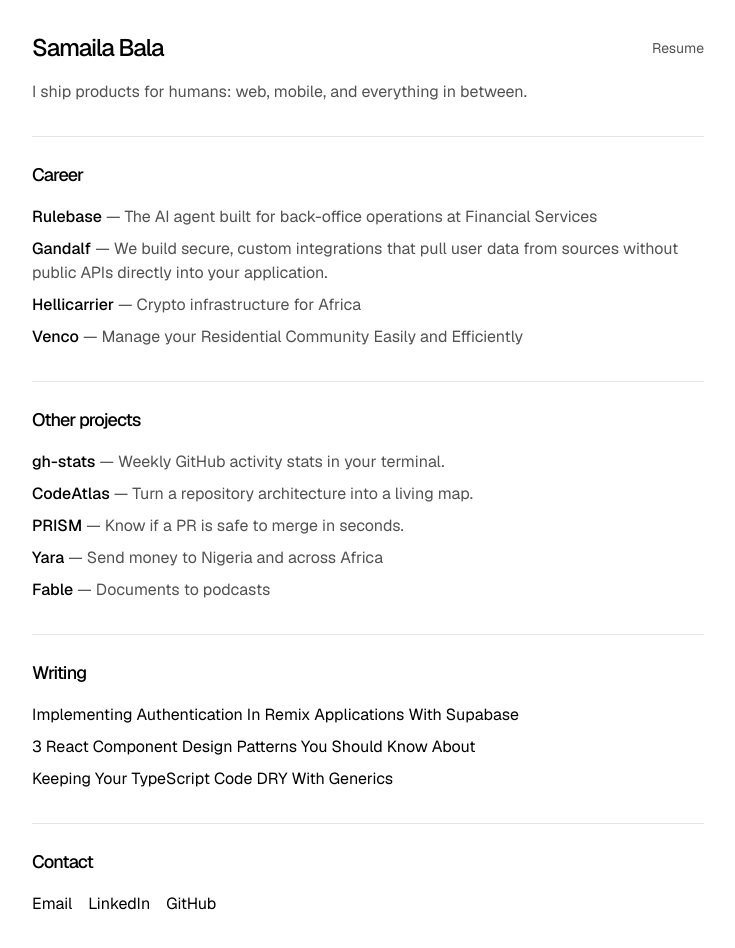
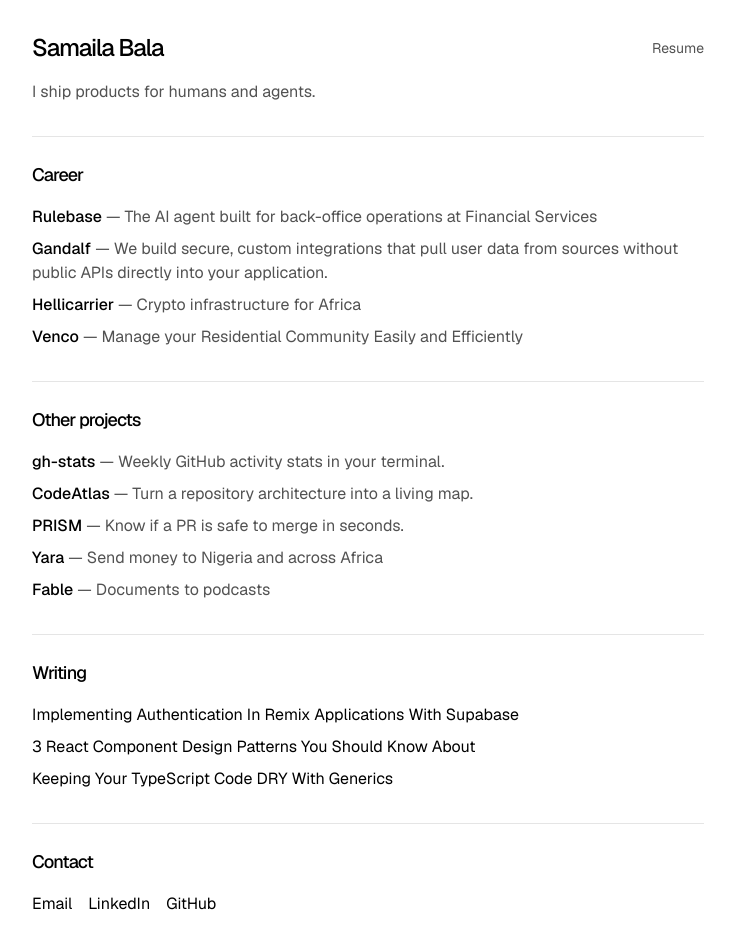
Before and after one commit to sa-ma/portfolio, a Next.js app: page / in a window 1280 px wide. Shown: the top 948 px of the page, without its empty margins (272-1007 px from the left). Built offline with nearby package versions, Linux system fonts and the light colour scheme.

Commit message:
fix(hero): update headline copy

```diff
--- a/app/page.tsx
+++ b/app/page.tsx
@@ -13,7 +13,7 @@
         </a>
       </div>
       <p className="text-neutral-600 dark:text-neutral-400 mb-8">
-        I ship products for humans: web, mobile, and everything in between.
+        I ship products for humans and agents.
       </p>
 
       <hr className="my-6 border-neutral-200 dark:border-neutral-800" />
```
